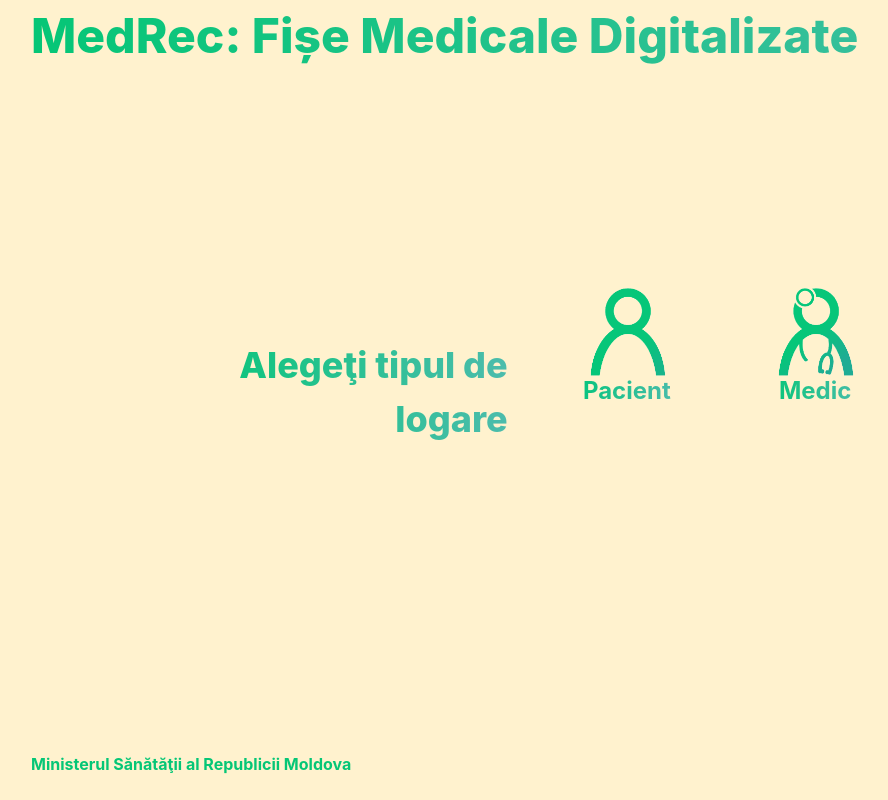
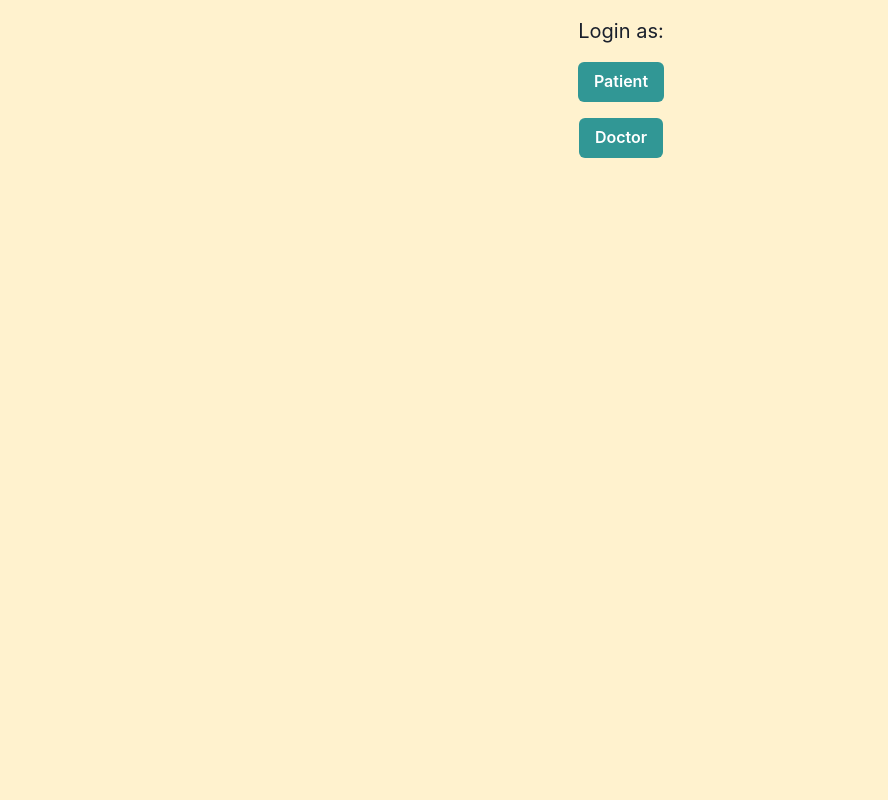
Before and after one commit to Ghenntoggy1/MedRec-PBL-Sem-3, a React (Create React App) app in the folder frontend/: page /login in a window 1280 px wide. Shown: the whole page, without its empty margins (19-907 px from the left). Built offline with nearby package versions, Linux system fonts and the light colour scheme.

Commit message:
Add login page template. Add react-router-dom. Add links between StartPage and LoginPage

```diff
--- a/frontend/package.json
+++ b/frontend/package.json
@@ -13,6 +13,7 @@
     "react": "^18.2.0",
     "react-dom": "^18.2.0",
     "react-icons": "^3.11.0",
+    "react-router-dom": "^6.16.0",
     "react-scripts": "5.0.1",
     "web-vitals": "^2.1.4"
   },
--- /dev/null
+++ b/frontend/src/App.js
@@ -0,0 +1,19 @@
+import { BrowserRouter, Route, Routes } from 'react-router-dom';
+import StartPage from './pages/StartPage';
+import customTheme from './style/customTheme';
+import { ChakraProvider, CSSReset} from '@chakra-ui/react';
+import LoginPage from './pages/LoginPage';
+
+export default function App() {
+  return (
+    <ChakraProvider theme={customTheme}>
+        <CSSReset />
+        <BrowserRouter>
+            <Routes>
+                <Route index element={<StartPage />} />
+                <Route path='/login' element={<LoginPage />} />
+            </Routes>
+        </BrowserRouter>
+    </ChakraProvider>
+  )
+}
--- a/frontend/src/index.js
+++ b/frontend/src/index.js
@@ -1,14 +1,9 @@
-import { ChakraProvider, CSSReset} from '@chakra-ui/react';
 import * as ReactDOM from 'react-dom/client';
-import StartPage from './pages/StartPage';
-import customTheme from './style/customTheme';
+import App from './App';
 
 const container = document.getElementById('root');
 const root = ReactDOM.createRoot(container);
 
 root.render(
-  <ChakraProvider theme={customTheme}>
-    <CSSReset />
-    <StartPage />
-  </ChakraProvider>
+  <App />
 );
--- /dev/null
+++ b/frontend/src/pages/LoginPage.js
@@ -0,0 +1,50 @@
+import React, { useState } from 'react';
+import { Box, Button, FormControl, FormLabel, Input, Stack, Text } from '@chakra-ui/react';
+
+const LoginPage = () => {
+  const [userType, setUserType] = useState('');
+
+  const handleLogin = () => {
+    if (userType === 'patient') {
+      // Handle patient login
+      alert('Logging in as a patient');
+    } else if (userType === 'doctor') {
+      // Handle doctor login
+      alert('Logging in as a doctor');
+    } else {
+      alert('Please select a user type');
+    }
+  };
+
+  return (
+    <Box p={4}>
+      <Stack spacing={4} align="center">
+        <Text fontSize="xl">Login as:</Text>
+        <Button onClick={() => setUserType('patient')} colorScheme="teal">
+          Patient
+        </Button>
+        <Button onClick={() => setUserType('doctor')} colorScheme="teal">
+          Doctor
+        </Button>
+      </Stack>
+
+      {userType && (
+        <Box mt={4}>
+          <FormControl>
+            <FormLabel>Email</FormLabel>
+            <Input type="email" placeholder="Enter your email" />
+          </FormControl>
+          <FormControl mt={4}>
+            <FormLabel>Password</FormLabel>
+            <Input type="password" placeholder="Enter your password" />
+          </FormControl>
+          <Button mt={4} colorScheme="teal" onClick={handleLogin}>
+            Login
+          </Button>
+        </Box>
+      )}
+    </Box>
+  );
+};
+
+export default LoginPage;
--- a/frontend/src/pages/StartPage.js
+++ b/frontend/src/pages/StartPage.js
@@ -1,5 +1,6 @@
 import React, { useState } from "react";
-import { Box, Text, Grid, GridItem, Button, Center, Flex, Image, Link } from "@chakra-ui/react";
+import { Link as ReactRouterLink } from "react-router-dom";
+import { Box, Text, Grid, GridItem, Button, Center, Flex, Image, Link as ChakraLink } from "@chakra-ui/react";
 
 function StartPage() {
   const [isPacientHovered, setIsPacientHovered] = useState(false);
@@ -37,12 +38,14 @@ function StartPage() {
                 transform: 'scale(0.95)',
                 borderColor: 'linear-gradient(to-l, #4CBCAC, #05C676)',
               }}>
+                <ChakraLink as={ReactRouterLink} to='/login'>
                   <Flex flexDirection="column" h="197px">
                     <Image
                       src={isPacientHovered ? "/images/pacient_icon_white.png" : "/images/pacient_icon.png"}
                     />
                     <Text fontSize="2xl" fontWeight="bold" bgClip='text' bgGradient={isPacientHovered ? 'linear(to-l, #FFFFFF, #FFFFFF)' : 'linear(to-l, #4CBCAC, #05C47C)'} >Pacient</Text>
                   </Flex>
+                </ChakraLink>
               </Button>
               <Button
               marginLeft='50px'
@@ -60,13 +63,16 @@ function StartPage() {
               _active={{
                 transform: 'scale(0.95)',
                 borderColor: 'linear-gradient(to-l, #4CBCAC, #05C676)',
-              }}>
+              }}
+              >
+                <ChakraLink as={ReactRouterLink} to='/login'>
                   <Flex flexDirection="column" h="197px">
                     <Image
                       src={isMedicHovered ? "/images/medic_icon_white.png" : "/images/medic_icon.png"}
                     />
                     <Text fontSize="2xl" fontWeight="bold" bgGradient={isMedicHovered ? 'linear(to-l, #FFFFFF, #FFFFFF)' : 'linear(to-l, #4CBCAC, #05C676)'} bgClip='text'>Medic</Text>
                   </Flex>
+                </ChakraLink>
               </Button>
             </Center>
           </GridItem>
@@ -74,9 +80,9 @@ function StartPage() {
       </Center>
       <Box marginLeft="50px" marginTop='40px'>
         <Text fontSize="" fontWeight="bold" color="#05C676">
-          <Link href="https://ms.gov.md/" isExternal>
+          <ChakraLink href="https://ms.gov.md/" isExternal>
             Ministerul Sănătăţii al Republicii Moldova
-          </Link>
+          </ChakraLink>
         </Text>
       </Box>
     </div>
--- /dev/null
+++ b/package.json
@@ -0,0 +1,5 @@
+{
+  "dependencies": {
+    "react-router-dom": "^6.16.0"
+  }
+}
```
Also changed, not shown: 2 other files (tests, documents, lock files or other folders). Lines whose indentation alone changed are shown as unchanged.
